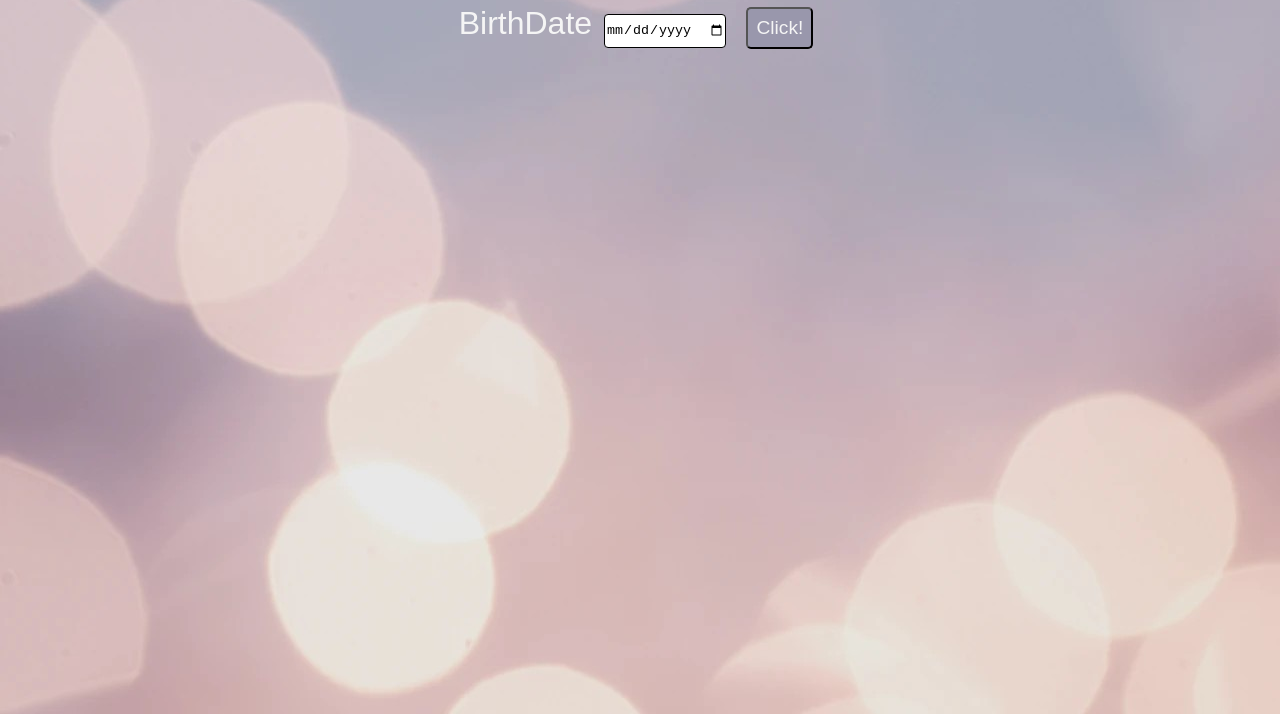
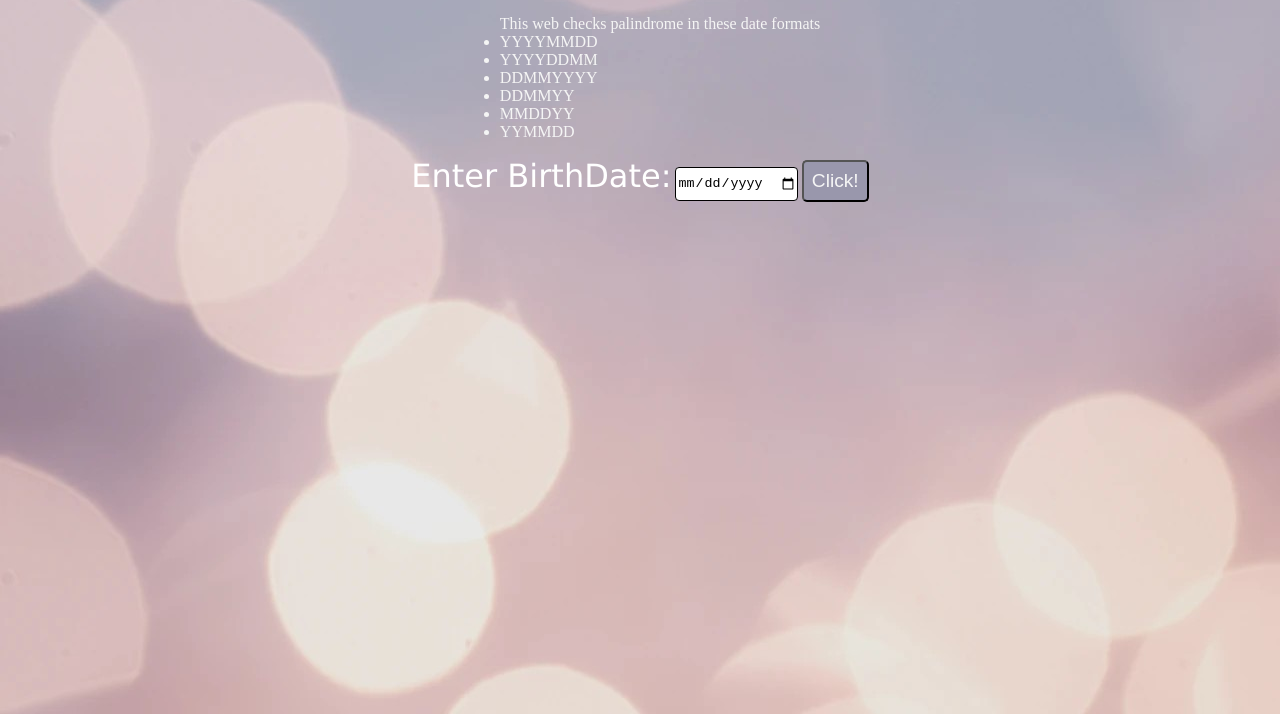
Before and after one commit to surbhi84/bdayPal_mark13, a plain HTML site: page index.html in a window 1280 px wide. Shown: the part 162-876 px from the top of the page. Drawn offline with Linux system fonts and the light colour scheme; a web font is replaced by a local one.

Commit message:
style: button and input styled

```diff
--- a/bdayPal.css
+++ b/bdayPal.css
@@ -32,21 +32,22 @@ header {
   align-items: center;
   height: 90vh;
   background-image: url("/img1.jpg");
-  text-align: center;
+  /* text-align: center; */
   padding: 2rem;
   color: whitesmoke;
+  font-family: "Times New Roman", Times, serif;
 }
 
 label {
   font-size: 2rem;
-  font-family: "Nunito Sans", sans-serif;
+  font-family: Verdana, Geneva, Tahoma, sans-serif;
+  color: white;
 }
 
 input {
   height: 2rem;
   border-radius: 4px;
   border: 1px solid black;
-  margin: 0.5rem;
 }
 
 .calc-btn {
@@ -55,7 +56,7 @@ input {
   padding: 0.5rem;
   border-radius: 5px;
   font-size: 1.2rem;
-  margin: 0.5rem;
+  font-family: ;
 }
 
 .calc-btn:hover {
--- a/index.html
+++ b/index.html
@@ -12,13 +12,23 @@
     <div class="main">
       <h1>Give me your BirthDate and we'll see if it's a palindrome.</h1>
 
+      <ul>
+        This web checks palindrome in these date formats
+        <li>YYYYMMDD</li>
+        <li>YYYYDDMM</li>
+        <li>DDMMYYYY</li>
+        <li>DDMMYY</li>
+        <li>MMDDYY</li>
+        <li>YYMMDD</li>
+      </ul>
+
       <div class="tab">
-        <label for="b-date">BirthDate</label>
+        <label for="b-date">Enter BirthDate:</label>
         <input type="date" id="b-date" placeholder="Enter you BirthDate" />
 
         <button class="calc-btn">Click!</button>
-        <div class="output-div"></div>
       </div>
+      <div class="output-div"></div>
     </div>
   </body>
   <script src="bdayPal.js" type="text/javascript"></script>
```
